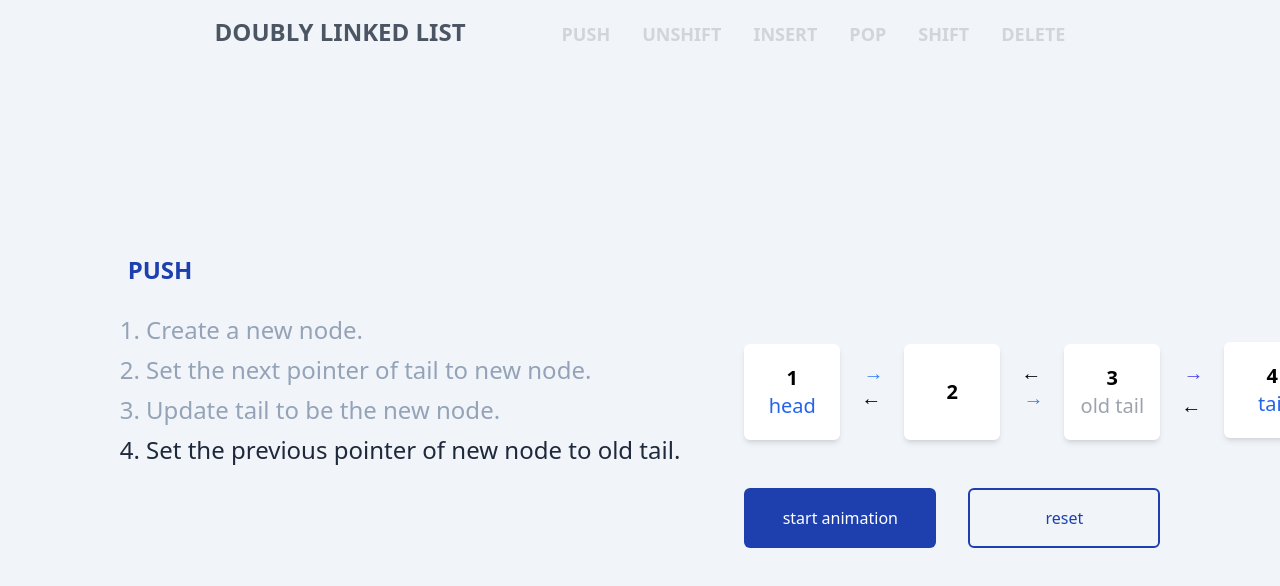
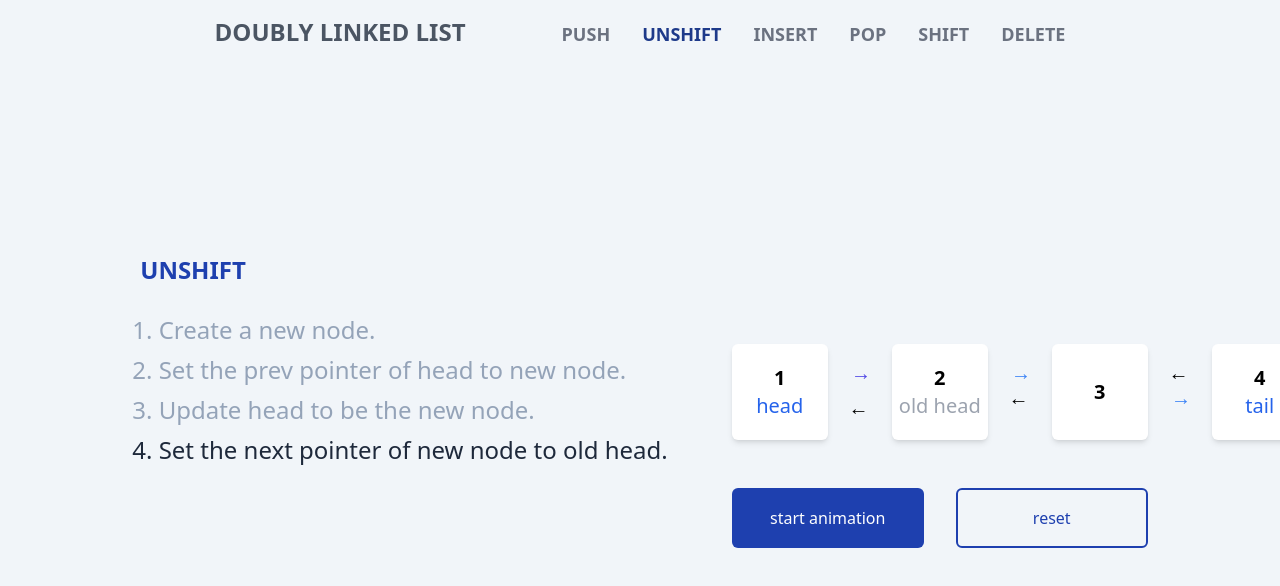
Before and after one commit to Stefan-Tian/linked-list-demo, a React (Create React App) app: page /unshift in a window 1280 px wide. Both pictures are taken after a click on the button "start animation". Shown: the top 586 px of the page. Built offline with nearby package versions, Linux system fonts and the light colour scheme.

Commit message:
ADD: Add unshift demo

```diff
--- a/package.json
+++ b/package.json
@@ -12,6 +12,7 @@
     "@types/react-dom": "^17.0.11",
     "react": "^17.0.2",
     "react-dom": "^17.0.2",
+    "react-router-dom": "6",
     "react-scripts": "5.0.0",
     "typescript": "^4.5.4",
     "web-vitals": "^2.1.2"
--- a/src/App.tsx
+++ b/src/App.tsx
@@ -1,12 +1,19 @@
-import Header from "./components/Header";
-import DLLPush from "./components/DDLPush";
-import "./styles/tailwind.css";
+import { Routes, Route } from 'react-router-dom';
+import Header from './components/Header';
+import DLLPush from './components/DLLPush';
+import DLLInsert from './components/DLLInsert';
+import DLLUnshift from './components/DLLUnshift';
+import './styles/tailwind.css';
 
 function App() {
   return (
     <div>
       <Header />
-      <DLLPush />
+      <Routes>
+        <Route path="/push" element={<DLLPush />} />
+        <Route path="/insert" element={<DLLInsert />} />
+        <Route path="/unshift" element={<DLLUnshift />} />
+      </Routes>
     </div>
   );
 }
--- a/src/components/DLLNode.tsx
+++ b/src/components/DLLNode.tsx
@@ -7,10 +7,14 @@ interface Props {
   isOldTail?: boolean;
   showTailNextPointer?: boolean;
   showPrevPointer?: boolean;
+  showHeadPrevPointer?: boolean;
+  showNextPointer?: boolean;
+  hideNextPointer?: boolean;
+  hidePrevPointer?: boolean;
 }
 
-const activeText = "font-normal text-blue-600";
-const obsoleteText = "font-normal text-gray-400";
+const activeText = 'font-normal text-blue-600';
+const obsoleteText = 'font-normal text-gray-400';
 const DLLNode = ({
   isNew,
   number,
@@ -20,13 +24,19 @@ const DLLNode = ({
   isOldTail,
   showTailNextPointer,
   showPrevPointer,
+  showHeadPrevPointer,
+  showNextPointer,
+  hideNextPointer,
+  hidePrevPointer,
 }: Props) => {
   const nodeClass = () => {
     let classes =
-      "node text-xl font-bold h-24 w-24 shadow-md rounded-md bg-white flex flex-col items-center justify-center";
-    if (!isNew) classes += " mx-8";
-    if (showTailNextPointer) classes += " next-pointer";
-    if (showPrevPointer) classes += " prev-pointer";
+      'node text-xl font-bold h-24 w-24 shadow-md rounded-md bg-white flex flex-col items-center justify-center';
+    if (!isNew) classes += ' mx-8';
+    if (showTailNextPointer || showNextPointer) classes += ' next-pointer';
+    if (showHeadPrevPointer || showPrevPointer) classes += ' prev-pointer';
+    if (hideNextPointer) classes += ' hide-next-pointer';
+    if (hidePrevPointer) classes += ' hide-prev-pointer';
     return classes;
   };
 
@@ -49,6 +59,10 @@ DLLNode.defaultProps = {
   isOldTail: false,
   showTailNextPointer: false,
   showPrevPointer: false,
+  showHeadPrevPointer: false,
+  showNextPointer: false,
+  hideNextPointer: false,
+  hidePrevPointer: false,
 };
 
 export default DLLNode;
--- /dev/null
+++ b/src/components/DLLUnshift.tsx
@@ -0,0 +1,158 @@
+import useAnimationProcess from '../hooks/useAnimationProcess';
+import DLLNode from './DLLNode';
+
+enum AnimationStep {
+  NotStarted = -1,
+  CreateNode = 0,
+  Unshift = 1,
+  ConnectOldHeadToNew = 2,
+  UpdateHead = 3,
+  ConnectNewHeadToOld = 4,
+}
+
+const animationDurations = [500, 600, 600, 600, 3000];
+
+const instructionsMap: Record<number, string> = {
+  [AnimationStep.CreateNode]: 'Create a new node.',
+  [AnimationStep.ConnectOldHeadToNew]:
+    'Set the prev pointer of head to new node.',
+  [AnimationStep.UpdateHead]: 'Update head to be the new node.',
+  [AnimationStep.ConnectNewHeadToOld]:
+    'Set the next pointer of new node to old head.',
+};
+
+const instructions = Object.values(instructionsMap);
+
+const computePlaceholderNodeClass = (step: number) => {
+  if (step === AnimationStep.NotStarted) {
+    return '';
+  }
+
+  return 'invisible';
+};
+
+const computeCreatedNodeClass = (step: number) => {
+  let classes = '';
+  if (step === AnimationStep.CreateNode) return classes;
+
+  if (step === AnimationStep.NotStarted) {
+    classes += ' hidden';
+  } else {
+    classes += 'new-node transition-transform duration-500';
+  }
+
+  return classes;
+};
+
+const list = new Array(3).fill(0).map((_, idx) => idx + 2);
+const DLLUnshift = () => {
+  const { animationStep, startAnimationProcess, setAnimationStep } =
+    useAnimationProcess(animationDurations);
+
+  const handleClickNextStep = () => {
+    if (animationStep === AnimationStep.ConnectNewHeadToOld) {
+      setAnimationStep(AnimationStep.NotStarted);
+    } else {
+      setAnimationStep((prevStep) => prevStep + 1);
+    }
+  };
+
+  return (
+    <div>
+      <div className="flex items-center justify-center">
+        <ol className="mr-16 text-left">
+          <h1 className="text-blue-800 text-2xl mb-6 font-bold pl-2">
+            UNSHIFT
+          </h1>
+          {instructions.map((instruction, idx) => (
+            <li
+              key={instruction}
+              className={`text-2xl leading-10 ${
+                instruction === (instructionsMap[animationStep] as string)
+                  ? 'text-slate-800'
+                  : 'text-slate-400'
+              }`}
+            >
+              {idx + 1}. {instruction}
+            </li>
+          ))}
+        </ol>
+        <div className="flex flex-col items-start mt-12 relative">
+          <div
+            className={`h-24 w-24 text-slate-400 flex items-center justify-center border-2 mb-6 ${computePlaceholderNodeClass(
+              animationStep
+            )}`}
+          >
+            ?
+          </div>
+          <div
+            className={`new-node h-24 w-24 mb-6 ${computeCreatedNodeClass(
+              animationStep
+            )}`}
+            style={{
+              ...(animationStep >= AnimationStep.Unshift && {
+                transform: `translateY(120px)`,
+              }),
+            }}
+          >
+            <DLLNode
+              isNew={true}
+              number={1}
+              isHead={animationStep >= AnimationStep.UpdateHead}
+              showNextPointer={
+                animationStep >= AnimationStep.ConnectNewHeadToOld
+              }
+            />
+          </div>
+          <div
+            className="flex items-center justify-center mb-12 ransition-transform duration-500"
+            style={{
+              ...(animationStep >= AnimationStep.Unshift && {
+                transform: `translateX(160px)`,
+              }),
+            }}
+          >
+            {list.map((num, idx) => (
+              <DLLNode
+                key={num}
+                number={num}
+                isHead={
+                  idx === 0 && animationStep < AnimationStep.ConnectOldHeadToNew
+                }
+                isOldHead={
+                  idx === 0 &&
+                  animationStep >= AnimationStep.ConnectOldHeadToNew
+                }
+                isTail={idx === list.length - 1}
+                showHeadPrevPointer={
+                  idx === 0 &&
+                  animationStep >= AnimationStep.ConnectOldHeadToNew
+                }
+              />
+            ))}
+          </div>
+          <div className="flex w-full justify-between">
+            <button
+              className="bg-blue-800 w-48 py-4 rounded-md text-white hover:bg-blue-600"
+              onClick={startAnimationProcess}
+            >
+              start animation
+            </button>
+            <button
+              className="border-blue-800 w-48 border-2 text-blue-800 px-12 py-4 rounded-md hover:border-blue-600 hover:text-blue-600"
+              onClick={handleClickNextStep}
+            >
+              {animationStep === AnimationStep.NotStarted
+                ? 'step by step'
+                : animationStep === AnimationStep.ConnectNewHeadToOld
+                ? 'reset'
+                : 'next step'}
+            </button>
+          </div>
+        </div>
+      </div>
+    </div>
+  );
+};
+
+export default DLLUnshift;
--- a/src/components/Header.tsx
+++ b/src/components/Header.tsx
@@ -1,5 +1,7 @@
+import { NavLink } from 'react-router-dom';
+
 const itemClasses =
-  "block px-4 py-2 mt-2 text-lg font-semibold text-gray-300 bg-transparent rounded-lg hover:text-gray-900 focus:text-blue-900 focus:outline-none focus:shadow-outline";
+  'block px-4 py-2 mt-2 text-lg font-semibold bg-transparent rounded-lg hover:text-gray-900 focus:text-blue-900 focus:outline-none focus:shadow-outline ';
 
 const Header = () => {
   return (
@@ -8,24 +10,54 @@ const Header = () => {
         <div className="px-4 py-4 text-2xl font-bold mr-16">
           DOUBLY LINKED LIST
         </div>
-        <a className={itemClasses} href="#">
+        <NavLink
+          className={({ isActive }) =>
+            itemClasses + (isActive ? 'text-blue-900' : 'text-gray-500')
+          }
+          to="/push"
+        >
           PUSH
-        </a>
-        <a className={itemClasses} href="#">
+        </NavLink>
+        <NavLink
+          className={({ isActive }) =>
+            itemClasses + (isActive ? 'text-blue-900' : 'text-gray-500')
+          }
+          to="/unshift"
+        >
           UNSHIFT
-        </a>
-        <a className={itemClasses} href="#">
+        </NavLink>
+        <NavLink
+          className={({ isActive }) =>
+            itemClasses + (isActive ? 'text-blue-900' : 'text-gray-500')
+          }
+          to="/insert"
+        >
           INSERT
-        </a>
-        <a className={itemClasses} href="#">
+        </NavLink>
+        <NavLink
+          className={({ isActive }) =>
+            itemClasses + (isActive ? 'text-blue-900' : 'text-gray-500')
+          }
+          to="/pop"
+        >
           POP
-        </a>
-        <a className={itemClasses} href="#">
+        </NavLink>
+        <NavLink
+          className={({ isActive }) =>
+            itemClasses + (isActive ? 'text-blue-900' : 'text-gray-500')
+          }
+          to="/shift"
+        >
           SHIFT
-        </a>
-        <a className={itemClasses} href="#">
+        </NavLink>
+        <NavLink
+          className={({ isActive }) =>
+            itemClasses + (isActive ? 'text-blue-900' : 'text-gray-500')
+          }
+          to="/delete"
+        >
           DELETE
-        </a>
+        </NavLink>
       </nav>
     </div>
   );
--- a/src/index.tsx
+++ b/src/index.tsx
@@ -1,14 +1,17 @@
-import React from "react";
-import ReactDOM from "react-dom";
-import App from "./App";
-import reportWebVitals from "./reportWebVitals";
-import "./styles/global.css";
+import React from 'react';
+import ReactDOM from 'react-dom';
+import { BrowserRouter } from 'react-router-dom';
+import App from './App';
+import reportWebVitals from './reportWebVitals';
+import './styles/global.css';
 
 ReactDOM.render(
   <React.StrictMode>
-    <App />
+    <BrowserRouter>
+      <App />
+    </BrowserRouter>
   </React.StrictMode>,
-  document.getElementById("root")
+  document.getElementById('root')
 );
 
 // If you want to start measuring performance in your app, pass a function
--- a/src/styles/linked-list.css
+++ b/src/styles/linked-list.css
@@ -8,6 +8,8 @@
   position: relative;
 }
 
+.hide-next-pointer::after,
+.hide-prev-pointer::before,
 .node:first-of-type::before,
 .node:last-of-type::after {
   display: none;
@@ -30,13 +32,13 @@
 
 .node::before,
 .prev-pointer::before {
-  content: "\2190";
+  content: '\2190';
   left: -45%;
 }
 
 .node::after,
 .next-pointer::after {
-  content: "\2192";
+  content: '\2192';
   @apply text-blue-500;
   right: -45%;
 }
@@ -62,3 +64,7 @@
   color: @apply text-indigo-400;
   top: 50px;
 }
+
+.hide-prev-pointer.prev-pointer::before {
+  display: none;
+}
```
Also changed, not shown: src/components/DLLPush.tsx (renamed from src/components/DDLPush.tsx), 1 other file (tests, documents, lock files or other folders).
